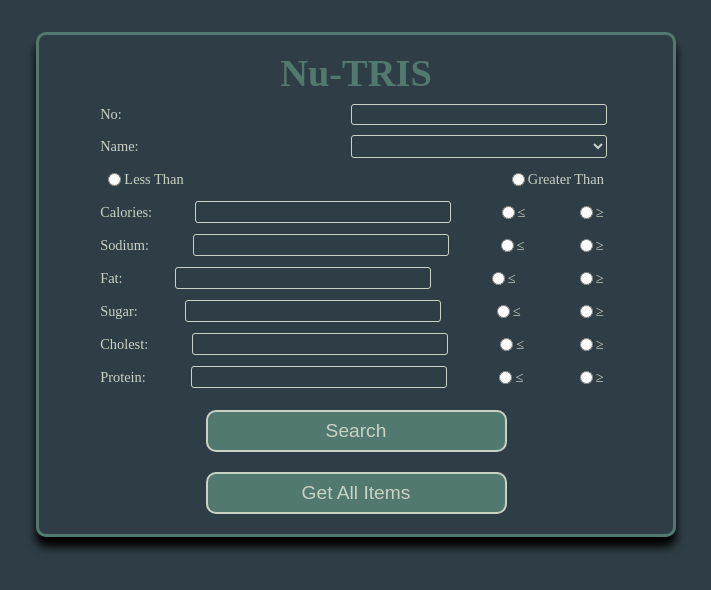
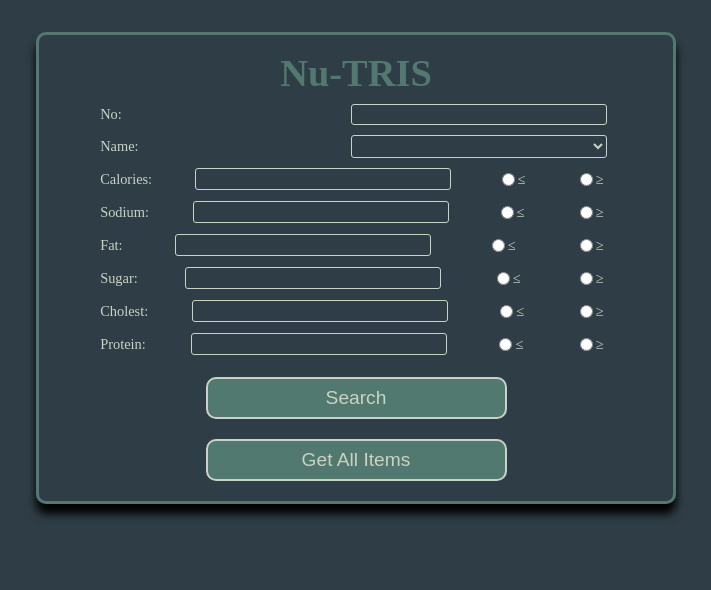
Before and after one commit to Ben3940/nutrition-app, a React (Vite) app in the folder app/: page / in a window 1280 px wide. Shown: the top 590 px of the page, without its empty margins (284-995 px from the left). Built offline with nearby package versions, Linux system fonts and the light colour scheme.

Commit message:
Removed unused fields from form for user specified search parameters

```diff
--- a/app/src/components/Header.tsx
+++ b/app/src/components/Header.tsx
@@ -37,22 +37,7 @@ export function Header({ names, handle_form, get_all }: header) {
             })}
           </select>
         </div>
-        <div className='input-container'></div>
-        <div className='input-container'>
-          <div className='radio'>
-            <input type='radio' name='ordering' id='radio-less' value='less' />
-            <label htmlFor='radio-less'>Less Than</label>
-          </div>
-          <div className='radio'>
-            <input
-              type='radio'
-              name='ordering'
-              id='radio-greater'
-              value='greater'
-            />
-            <label htmlFor='radio-greater'>Greater Than</label>
-          </div>
-        </div>
+
         <div className='input-container'>
           <label htmlFor='calories'>Calories:</label>
           <input
```
